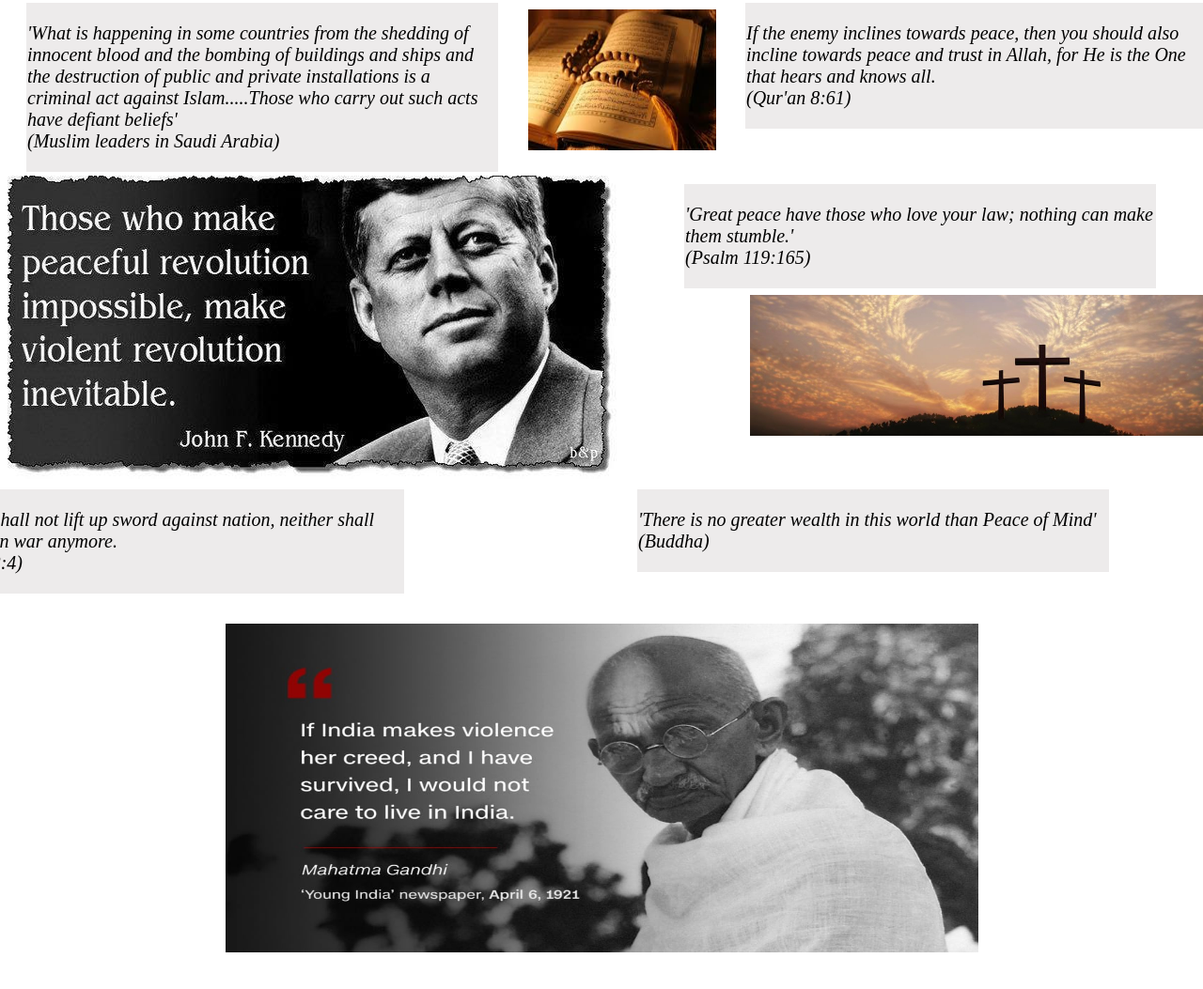
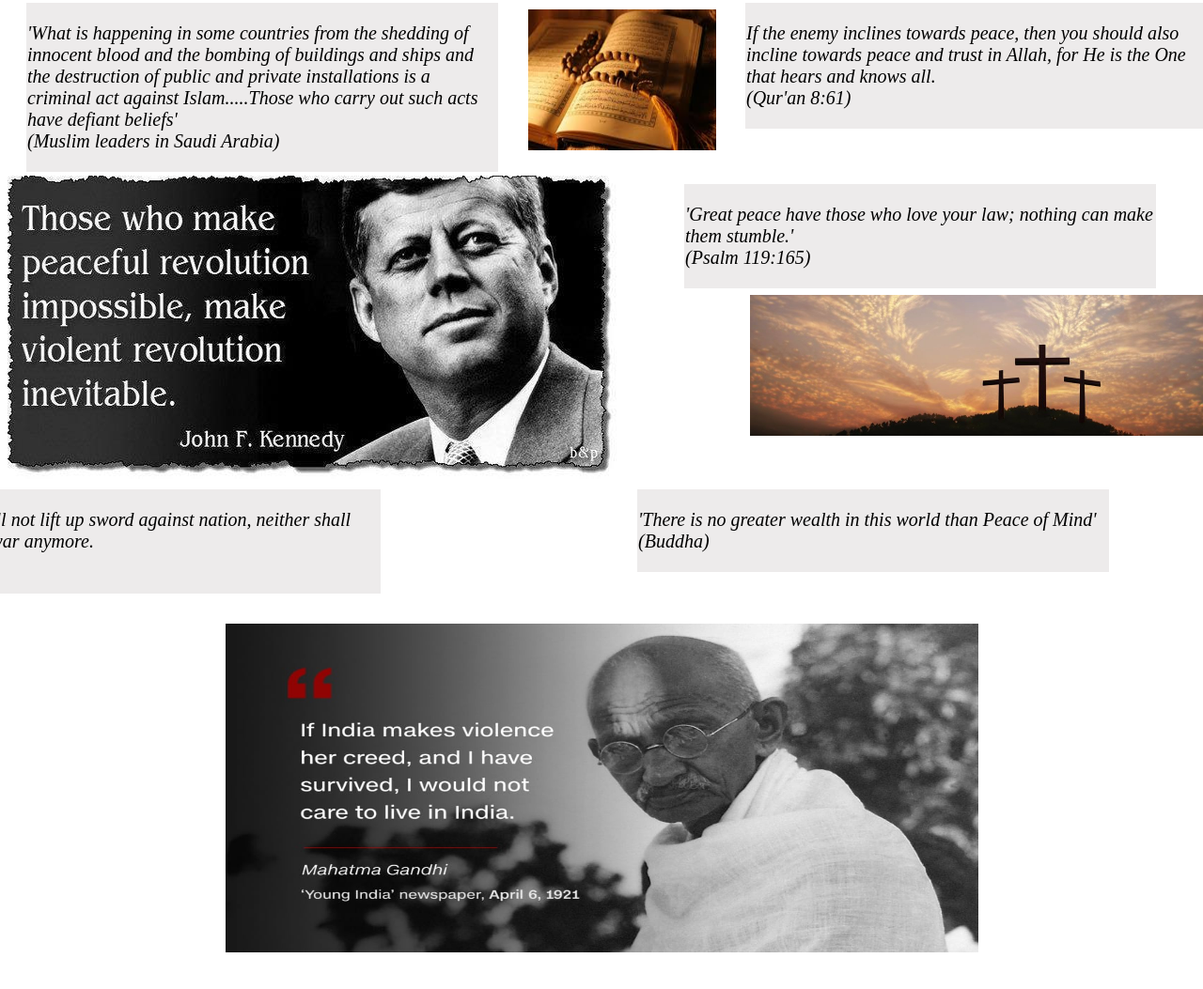
Before and after one commit to Hazem245/RSS-WEBSITE-V3, a plain HTML site: page quotations.html in a window 1280 px wide. Shown: the part 329-1382 px from the top of the page at 94% size. Drawn offline with Linux system fonts and the light colour scheme.

Commit message:
Update quotations.html

```diff
--- a/quotations.html
+++ b/quotations.html
@@ -61,7 +61,7 @@ act against Islam.....Those who carry out such acts have defiant beliefs'
 <img src="quran.jpg" style="position:relative; top:-500px; left:-100px; width:200px; height:150px">
 <img src ="christianity.jpg" style="position:relative; top:-350px; left:790px; width:500px; height:150px">
 
-<div class="boxed"  style = "position:absolute; right:850px; top:850px;">
+<div class="boxed"  style = "position:absolute; right:875px; top:850px;">
 <p><i>'Nation shall not lift up sword against nation, neither shall they learn war anymore.
 <br>(Isaiah 2:4)<p></div>
 
```
